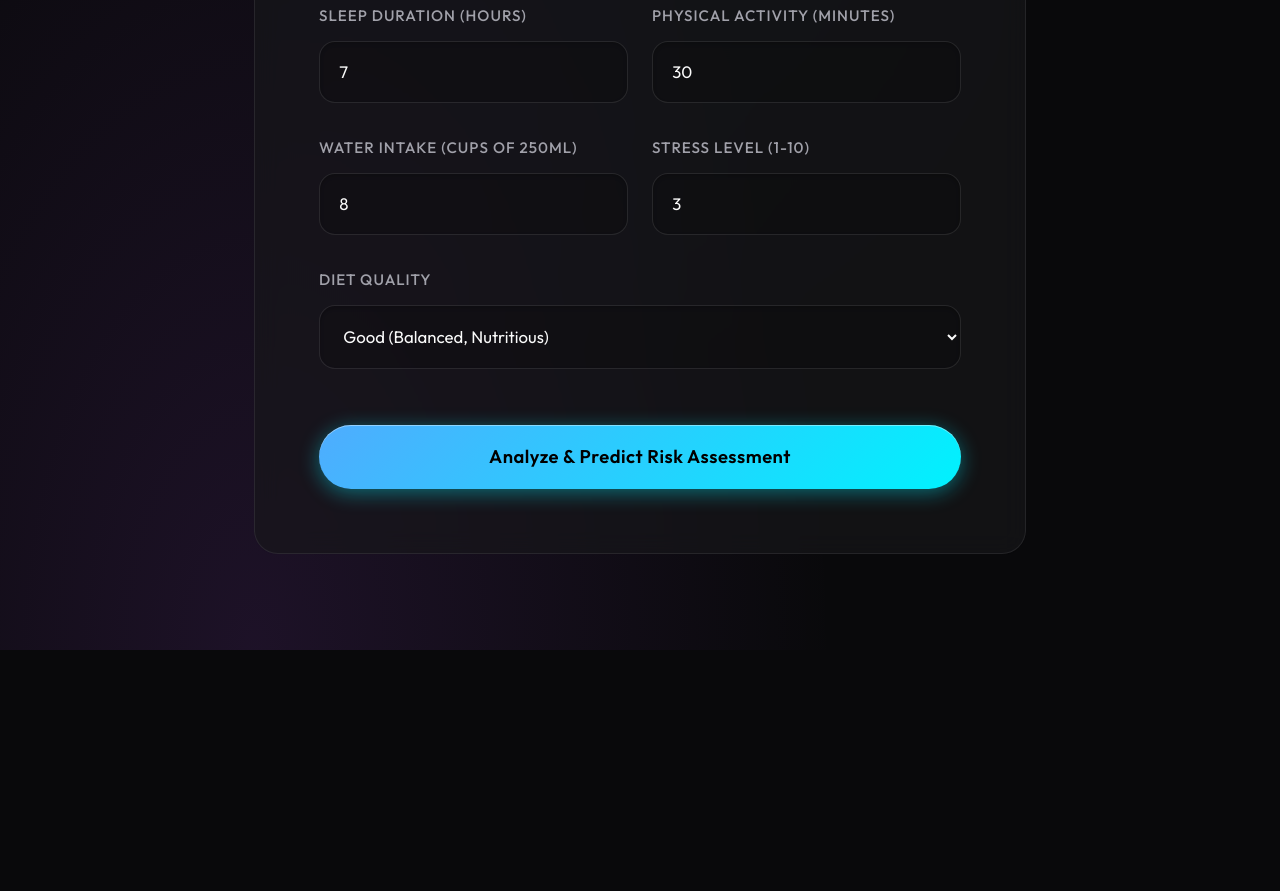
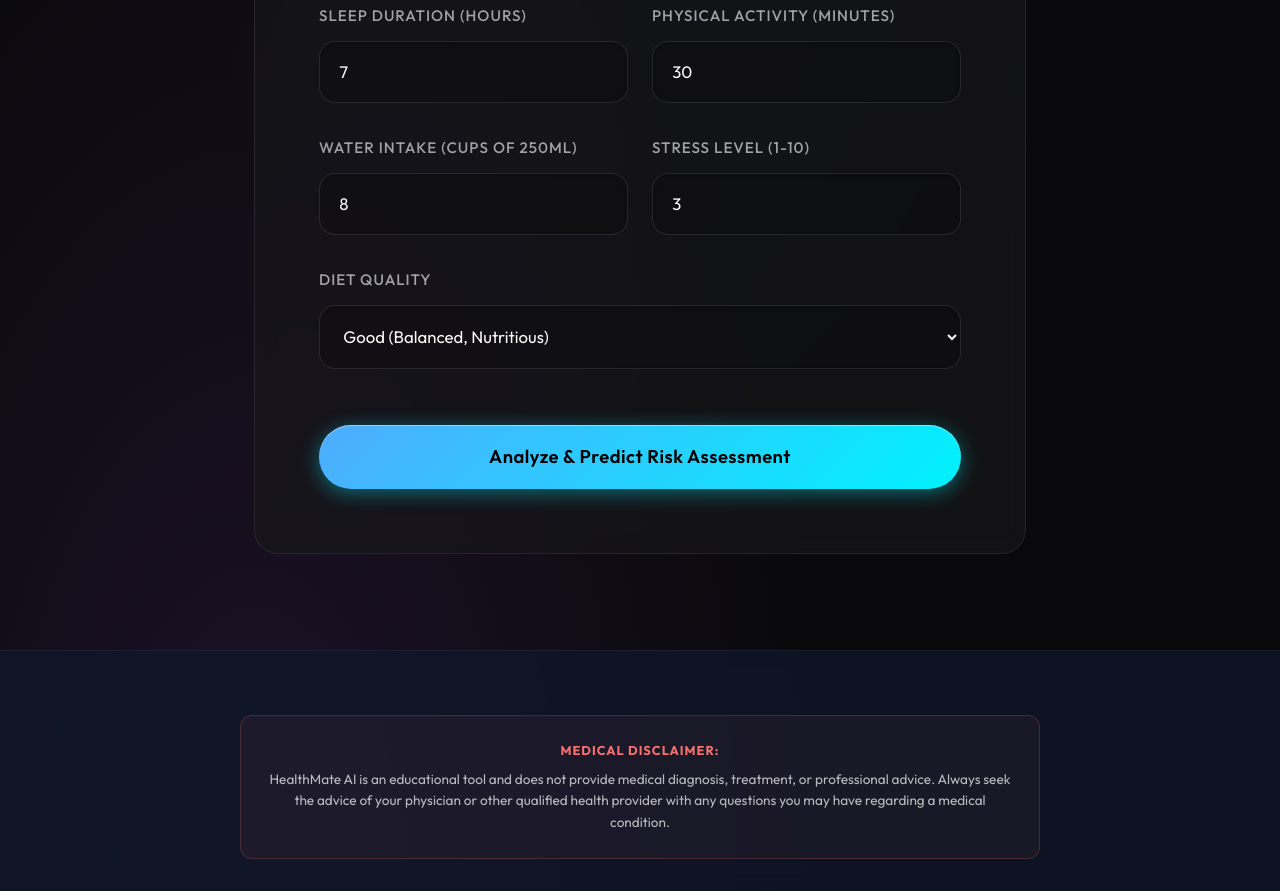
Before and after one commit to kandukuririshik6/healthmate-ai, a plain HTML site: page frontend/assessment.html in a window 1280 px wide. Shown: the part 1182-2073 px from the top of the page. Before the commit the page ends 1832 px from the top, so only its background shows below. Drawn offline with Linux system fonts and the light colour scheme; sample sign-in values are in the browser's storage.

Commit message:
UI: Fixed accidentally broken assessment.html and removed copyright

```diff
--- a/frontend/assessment.html
+++ b/frontend/assessment.html
@@ -107,5 +107,19 @@
                 </ul>
             </div>
             <div style="text-align: center; margin-top: 2rem;">
+                <a href="dashboard.html" class="btn btn-outline"><span>Go to Dashboard</span></a>
+            </div>
+        </div>
+    </section>
+
+    <footer class="footer">
+        <div class="footer-content">
+            <div class="disclaimer">
+                <strong>Medical Disclaimer:</strong> HealthMate AI is an educational tool and does not provide medical diagnosis, treatment, or professional advice. Always seek the advice of your physician or other qualified health provider with any questions you may have regarding a medical condition.
+            </div>
+        </div>
+    </footer>
+
+    <script src="js/app.js"></script>
 </body>
 </html>
```
